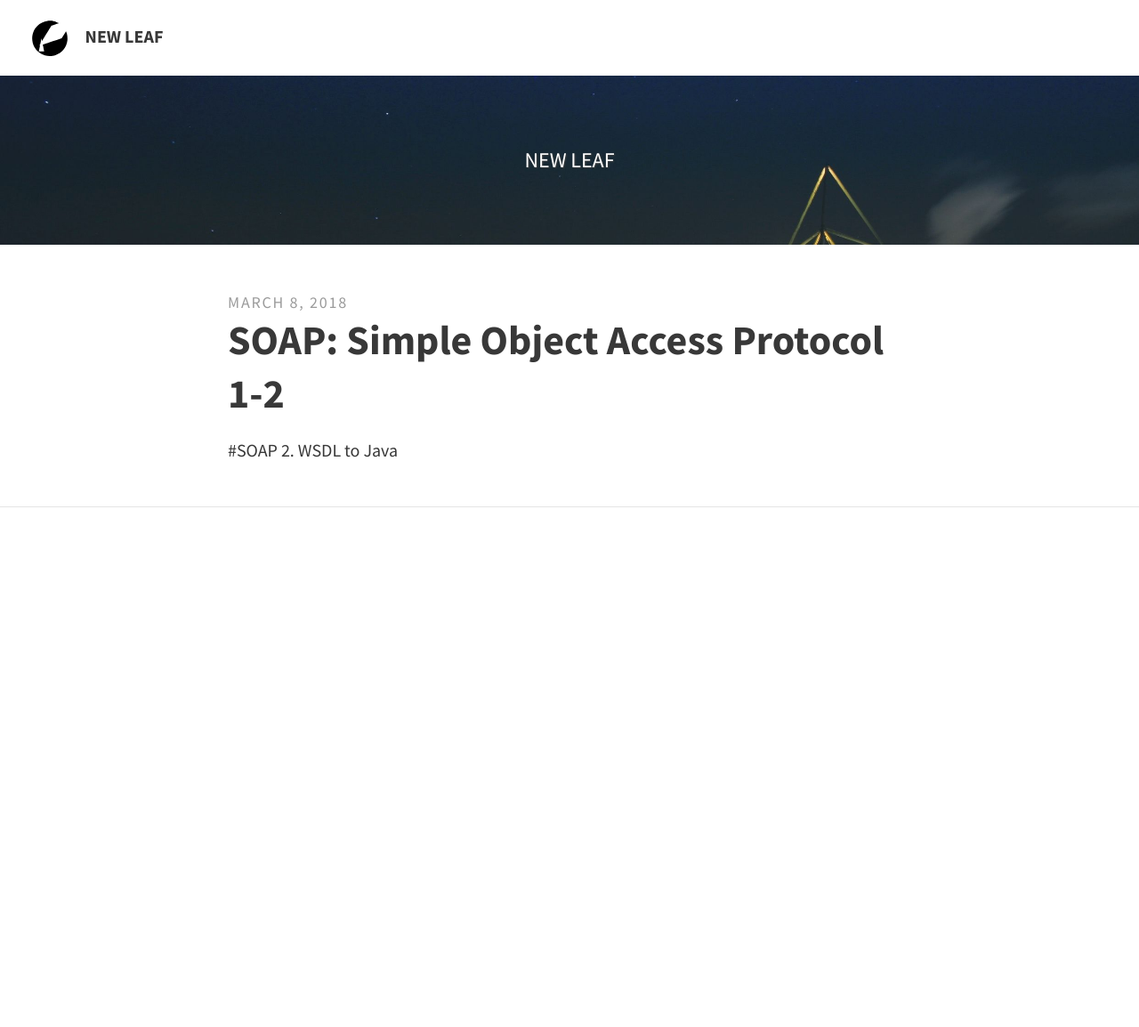
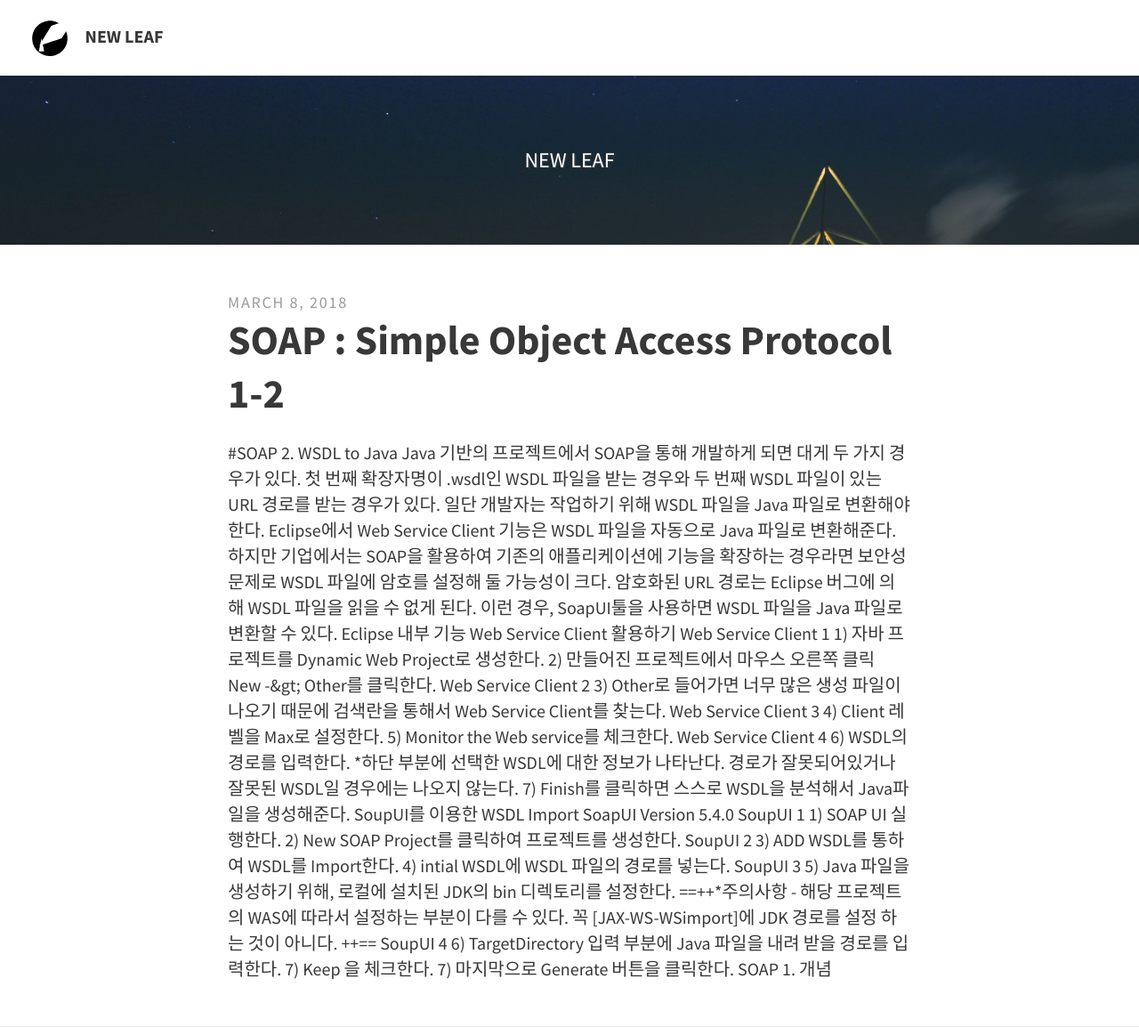
Before and after one commit to gmoon92/gmoon92.github.io, a Jekyll site: the page built from index.html, in a window 1280 px wide. Shown: the whole page at 89% size. Built offline with Jekyll 4.4.1, drawn with Linux system fonts in a browser that asks for light colours; the list of posts is cut into pages by our own code; before the commit the page ends 900 px from its top, so only the background shows below that.

Commit message:
ㅅㄷㄴㅅ

```diff
--- a/_posts/2018-03-08-SOAP2.md
+++ b/_posts/2018-03-08-SOAP2.md
@@ -1,13 +1,12 @@
 ---
 layout: post
-title: "SOAP: Simple Object Access Protocol 1-2"
+title: "SOAP : Simple Object Access Protocol 1-2"
 tags: [SOAP]
-excerpt_separator: <!--more-->
+excerpt_separator: "실전"
 ---
 
 #SOAP 2. WSDL to Java
 
-<!--more-->
 
 > Java 기반의 프로젝트에서
 > SOAP을 통해 개발하게 되면 대게 두 가지 경우가 있다.
```
